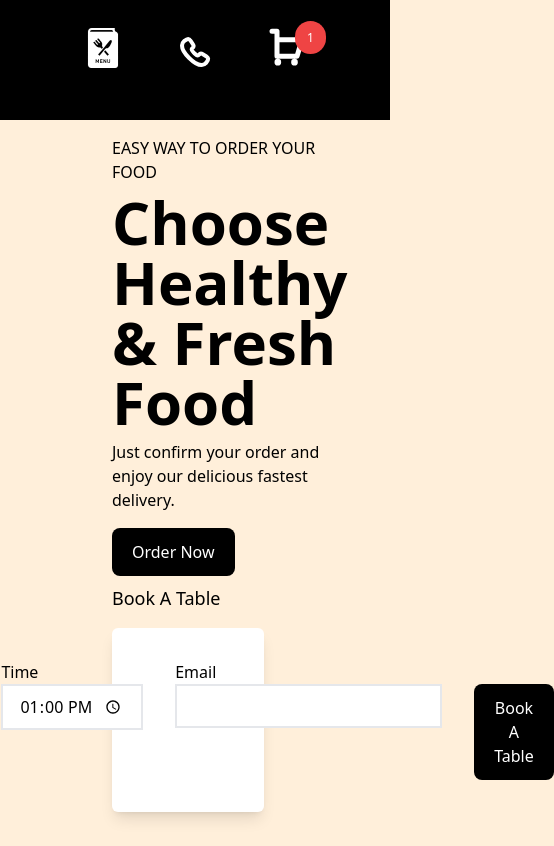
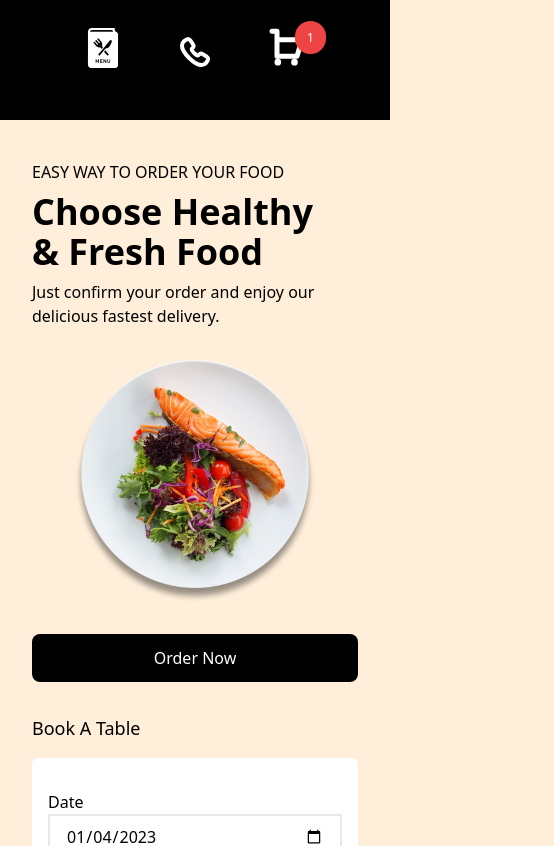
Before and after one commit to EdwinWalela/fastfood, a React (Create React App) app: page / in a window 390 px wide. Shown: the top 846 px of the page, 554 px wide, since content can reach past the window. Built offline with nearby package versions, Linux system fonts and the light colour scheme.

Commit message:
improve landing page responsiveness

```diff
--- a/src/pages/Landing/bookTable.tsx
+++ b/src/pages/Landing/bookTable.tsx
@@ -1,14 +1,14 @@
-import React, { useState, useEffect } from 'react'
-import { bookTable } from './tableBookingSlice'
-import { useAppDispatch } from '../../store/hooks'
-import { useAppSelector } from '../../store/hooks'
+import React, { useState, useEffect } from 'react';
+import { bookTable } from './tableBookingSlice';
+import { useAppDispatch } from '../../store/hooks';
+import { useAppSelector } from '../../store/hooks';
 
-const BookTable = () =>{
-  const [date, setDate] = useState(()=>{
+const BookTable = () => {
+	const [date, setDate] = useState(() => {
 		const now = new Date();
-    now.setDate(now.getDate()+1);
-    return now.toISOString().substring(0,10);
-  })
+		now.setDate(now.getDate() + 1);
+		return now.toISOString().substring(0, 10);
+	});
 	const [time, setTime] = useState('13:00');
 	const [email, setEmail] = useState('');
 	const [dateValid, setDateValid] = useState(true);
@@ -17,99 +17,128 @@ const BookTable = () =>{
 
 	const dispatch = useAppDispatch();
 
-  useEffect(()=>{
+	useEffect(() => {
 		let selectedDate = new Date(date);
 		let now = new Date();
-    if(selectedDate<now){
-      setDateValid(false)
-    }else{
-      setDateValid(true)
+		if (selectedDate < now) {
+			setDateValid(false);
+		} else {
+			setDateValid(true);
+		}
+	}, [date]);
+
+	useEffect(() => {
+		let hour = Number(time.split(':')[0]);
+		if (hour < 13 || hour > 22) {
+			setTimeValid(false);
+		} else {
+			setTimeValid(true);
+		}
+	}, [time]);
+
+	useEffect(() => {
+		if (email) {
+			if (email.includes('@') && email.includes('.')) {
+				setEmailValid(true);
+			} else {
+				setEmailValid(false);
 			}
 		}
-  ,[date])
+	}, [email]);
 
-  useEffect(()=>{
-    let hour = Number(time.split(':')[0])
-    if(hour<13 || hour > 22){
-      setTimeValid(false)
-    }else{
-      setTimeValid(true)
-    }
-  }
-  ,[time])
-
-  useEffect(()=>{
-   if(email){
-    if(email.includes('@') && email.includes('.')){
-      setEmailValid(true)
-    }else{
-      setEmailValid(false)
-    }
-   }
-  },[email])
-
-  function updateDate(e:React.FormEvent<HTMLInputElement>){
+	function updateDate(e: React.FormEvent<HTMLInputElement>) {
 		setDate(e.currentTarget.value);
 	}
 
-  function updateTime(e:React.FormEvent<HTMLInputElement>){
+	function updateTime(e: React.FormEvent<HTMLInputElement>) {
 		setTime(e.currentTarget.value);
 	}
 
-  function updateEmail(e:React.FormEvent<HTMLInputElement>){
+	function updateEmail(e: React.FormEvent<HTMLInputElement>) {
 		setEmail(e.currentTarget.value);
 	}
 
-  function submitForm(e:React.FormEvent){
+	function submitForm(e: React.FormEvent) {
 		e.preventDefault();
-    if(!dateValid){
+		if (!dateValid) {
 			alert('Booking date should be at least one day in advance');
-    }else if(!timeValid){
+		} else if (!timeValid) {
 			alert('Booking time should be between 1.00 PM and 10.00 PM');
-    }else if(!emailValid || !email){
+		} else if (!emailValid || !email) {
 			alert('Please provide a valid email before booking a table');
-    }else{
-      dispatch(bookTable({
+		} else {
+			dispatch(
+				bookTable({
 					date,
 					email,
-        time
-      }))
+					time,
+				})
+			);
 		}
 	}
 
 	return (
-    <div className="mb-12">
+		<div className="mb-12 overflow-hidden">
 			<h2 className="mb-4 font-medium text-lg">Book A Table</h2>
-      <form className="w-11/12 bg-white rounded-md shadow-lg py-4" action="#" onSubmit={submitForm}>
-        {!dateValid &&
-          <pre className='p-2 text-center text-sm text-red-500'>Your booking date should be at least one day in advance.</pre>
-        }
-        {!timeValid &&
-          <pre className='p-2 text-center text-sm text-red-500'>Booking time should be between 1.00 PM and 10.00 PM EAT</pre>
-        }
-        {!emailValid &&
-        <pre className='p-2 text-center text-sm text-red-500'>Please provide a valid email address</pre>
-        }
-        <div className="flex justify-center p-4">
-          <div className="justify-center-auto mr-8">
+			<form
+				className="md:w-11/12  bg-white rounded-md shadow-lg py-4"
+				action="#"
+				onSubmit={submitForm}
+			>
+				{!dateValid && (
+					<pre className="p-2 text-center text-sm text-red-500">
+						Your booking date should be <br className="md:hidden block" /> at least one day in
+						advance.
+					</pre>
+				)}
+				{!timeValid && (
+					<pre className="p-2 text-center text-sm text-red-500">
+						Booking time should be between <br className="md:hidden block" /> 1.00 PM and 10.00 PM
+						EAT
+					</pre>
+				)}
+				{!emailValid && (
+					<pre className="p-2 text-center text-sm text-red-500">
+						Please provide a valid email address
+					</pre>
+				)}
+				<div className="md:flex justify-center p-4">
+					<div className="justify-center-auto md:mr-8">
 						<label className="block font-medium">Date</label>
-            <input type="date" value={date} onChange={updateDate} className="block py-2 px-4 border-2"/>
+						<input
+							type="date"
+							value={date}
+							onChange={updateDate}
+							className="block py-2 px-4 border-2 w-full"
+						/>
 					</div>
-          <div className="justify-center-auto mr-8">
+					<div className="justify-center-auto md:mr-8">
 						<label className="block font-medium">Time</label>
-            <input type="time" value={time} onChange={updateTime} className="block py-2 px-4 border-2"/>
+						<input
+							type="time"
+							value={time}
+							onChange={updateTime}
+							className="block py-2 px-4 border-2 w-full"
+						/>
 					</div>
-          <div className="justify-center-auto mr-8">
+					<div className="justify-center-auto md:mr-8">
 						<label className="block font-medium">Email</label>
-            <input type="email" value={email} onChange={updateEmail} className="block py-2 px-4 border-2"/>
+						<input
+							type="email"
+							value={email}
+							onChange={updateEmail}
+							className="block py-2 px-4 border-2 w-full"
+						/>
 					</div>
-          <div className="justify-center-auto mr-8">
-          <button className="bg-black text-white py-3 px-5 rounded-lg mt-6">Book A Table</button>
+					<div className="justify-center-auto md:mr-8">
+						<button className="bg-black text-white py-3 px-5 rounded-lg mt-6 md:w-auto w-full">
+							Book A Table
+						</button>
 					</div>
 				</div>
 			</form>
 		</div>
-  )
-}
+	);
+};
 
-export default BookTable
+export default BookTable;
--- a/src/pages/Landing/index.tsx
+++ b/src/pages/Landing/index.tsx
@@ -1,29 +1,34 @@
-import { Link } from "react-router-dom"
-import BookTable from "./bookTable"
+import { Link } from 'react-router-dom';
+import BookTable from './bookTable';
 
-const LandingPage = () =>{
+const LandingPage = () => {
 	return (
-      <div className="py-2 px-28 mb-8">
-        <div className="flex">
-          <div className="flex-auto">
+		<div className="md:py-2 py-8 md:px-28 px-8 mb-8">
+			<div className="md:flex">
+				<div className="md:flex-auto mb-8 md:mb-0">
 					<h3 className="font-medium my-2">EASY WAY TO ORDER YOUR FOOD</h3>
-            <h1 className="text-6xl font-bold">
-              Choose Healthy <br/>& Fresh Food
+					<h1 className="md:text-6xl text-4xl font-bold">
+						Choose Healthy <br />& Fresh Food
 					</h1>
-            <p className="my-2">
-              Just confirm your order and enjoy our delicious fastest delivery.
-            </p>
-            <Link to="/menu">
-              <button className="bg-black text-white py-3 px-5 rounded-lg my-2">Order Now</button>
+					<p className="my-2">Just confirm your order and enjoy our delicious fastest delivery.</p>
+					<Link to="/menu" className="md:block hidden">
+						<button className="bg-black text-white py-3 px-5 rounded-lg my-2 w-full md:w-auto">
+							Order Now
+						</button>
 					</Link>
 				</div>
 				<div className="flex-auto">
-            <img className="w-80 mx-auto block" src="/assets/img/food-landing.png"/>
+					<img className="md:w-80 w-60 mx-auto block" src="/assets/img/food-landing.png" />
 				</div>
+				<Link to="/menu" className="block md:hidden my-6">
+					<button className="bg-black text-white py-3 px-5 rounded-lg my-2 w-full md:w-auto">
+						Order Now
+					</button>
+				</Link>
 			</div>
 			<BookTable />
 		</div>
-  )
-}
+	);
+};
 
-export default LandingPage
+export default LandingPage;
```
Lines whose indentation alone changed are shown as unchanged.
